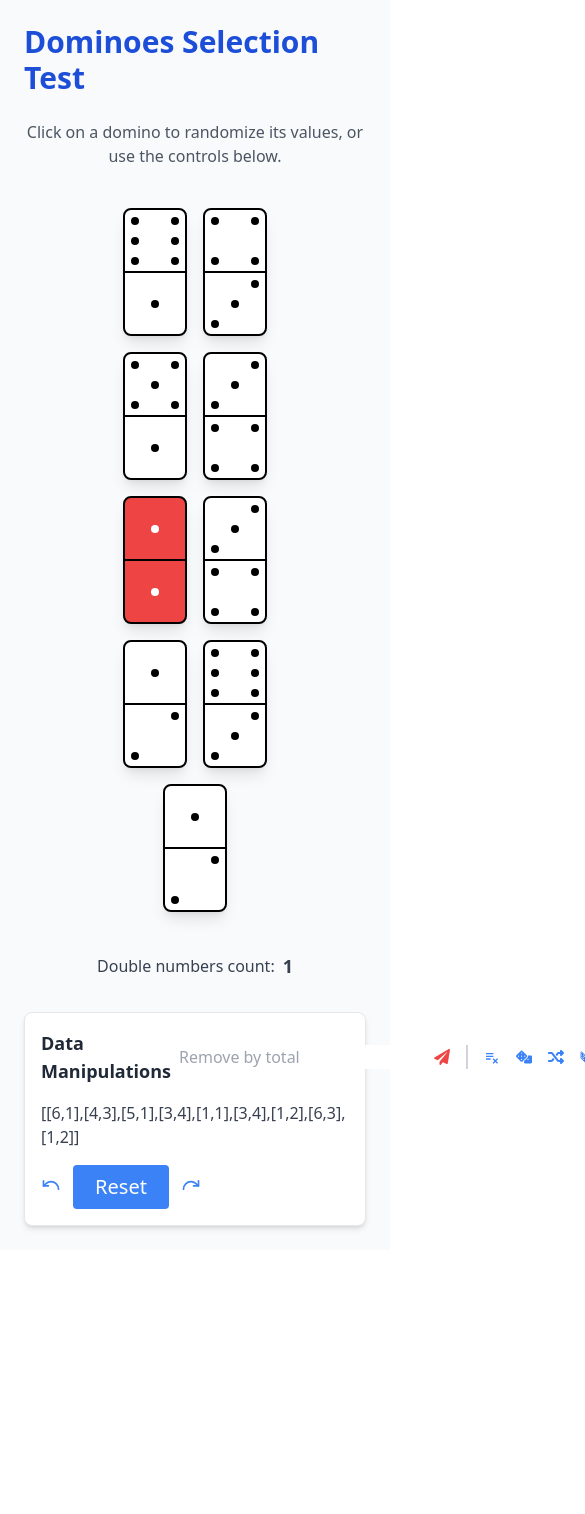
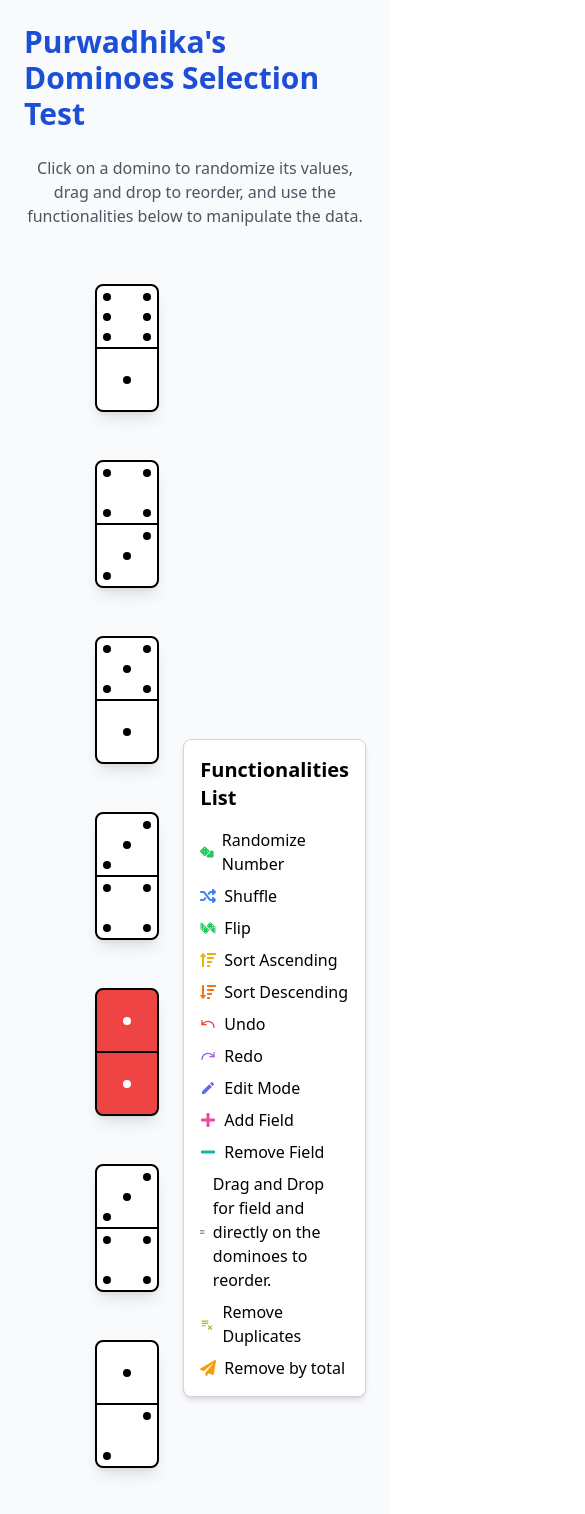
Before and after one commit to zawkey2412/dominoes-uqi, a React (Vite) app: page / in a window 390 px wide. Shown: the top 1514 px of the page, 585 px wide, since content can reach past the window. Before the commit the page ends 1250 px from the top, so only its background shows below. Built offline with nearby package versions, Linux system fonts and the light colour scheme.

Commit message:
update on list and drag and drop

```diff
--- a/package.json
+++ b/package.json
@@ -10,9 +10,11 @@
     "preview": "vite preview"
   },
   "dependencies": {
+    "apexcharts": "^3.52.0",
     "autoprefixer": "^10.4.20",
     "postcss": "^8.4.41",
     "react": "^18.3.1",
+    "react-apexcharts": "^1.4.1",
     "react-dnd-html5-backend": "^16.0.1",
     "react-dom": "^18.3.1",
     "react-icons": "^5.3.0"
--- a/src/App.tsx
+++ b/src/App.tsx
@@ -20,6 +20,7 @@ import {
   addField,
 } from "./utils";
 import {
+  FaBars,
   FaCheck,
   FaDice,
   FaMinus,
@@ -31,6 +32,12 @@ import {
 import { GiDominoTiles } from "react-icons/gi";
 import { FaShuffle } from "react-icons/fa6";
 import { LuRedo, LuUndo } from "react-icons/lu";
+import {
+  handleDragStart,
+  handleDrop,
+  handleDragOver,
+  handleDragEnd,
+} from "./utils";
 
 export default function App() {
   const [dominoes, setDominoes] = useState(initialDominoes);
@@ -40,6 +47,7 @@ export default function App() {
   const [isEditMode, setIsEditMode] = useState(false);
   const [inputNumber, setInputNumber] = useState("");
   const [doubleNumbersCount, setDoubleNumbersCount] = useState<number>(0);
+  const [draggedIndex, setDraggedIndex] = useState<number | null>(null);
 
   useEffect(() => {
     setDoubleNumbersCount(countDoubleNumbers(dominoes));
@@ -48,24 +56,116 @@ export default function App() {
   return (
     <div className="min-h-screen flex flex-col items-center bg-gray-50 p-6">
       <h1 className="text-3xl font-semibold mb-6 text-blue-700">
-        Dominoes Selection Test
+       Purwadhika's Dominoes Selection Test
       </h1>
       <p className="mb-8 text-gray-600 text-center">
-        Click on a domino to randomize its values, or use the controls below.
+        Click on a domino to randomize its values, drag and drop to reorder, and
+        use the functionalities below to manipulate the data.
       </p>
 
-      <div className="w-full max-w-4xl flex flex-col items-center gap-8">
-        <div className="flex flex-wrap justify-center w-1/2">
+      <div className="w-full  flex flex-col items-center gap-8">
+        <div className="w-full flex items-center justify-between">
+          <div className="w-1/3"></div>
+          <div className="flex max-w-4xl flex-wrap justify-center w-1/3">
             {dominoes.map((values, index) => (
+              <div
+                key={index}
+                draggable
+                onDragStart={handleDragStart(index, setDraggedIndex)}
+                onDrop={handleDrop(
+                  index,
+                  dominoes,
+                  setDominoes,
+                  setDraggedIndex,
+                  undoStack,
+                  setUndoStack,
+                  setRedoStack
+                )}
+                onDragOver={handleDragOver}
+                onDragEnd={handleDragEnd(setDraggedIndex)}
+                className={`m-2 p-2 ${
+                  draggedIndex !== null && draggedIndex !== index
+                    ? "bg-red-100 border-red-500  border rounded"
+                    : ""
+                }`}
+              >
                 <Domino
-              key={index}
                   values={values}
                   index={index}
                   updateDomino={(index, newValues) =>
                     updateDomino(dominoes, setDominoes, index, newValues)
                   }
                 />
+              </div>
             ))}
+          </div>
+
+          <div className="w-full md:w-1/3 flex justify-center mt-8 md:mt-0">
+            <div className="w-full md:w-3/4 lg:w-1/2 p-4 h-fit bg-white border border-gray-300 rounded-lg shadow-md">
+              <h2 className="text-justify text-wrap text-xl font-semibold mb-4 text-black">
+                Functionalities List
+              </h2>
+              <ul className="list-none space-y-2">
+                <li className="flex items-center space-x-2 hover:text-black">
+                  <FaDice className="text-green-500 hover:text-black" />
+                  <span>Randomize Number</span>
+                </li>
+                <li className="flex items-center space-x-2 hover:text-black">
+                  <FaShuffle className="text-blue-500 hover:text-black" />
+                  <span>Shuffle</span>
+                </li>
+
+                <li className="flex items-center space-x-2 hover:text-black">
+                  <GiDominoTiles className="text-green-500 hover:text-black" />
+                  <span>Flip</span>
+                </li>
+                <li className="flex items-center space-x-2 hover:text-black">
+                  <FaSortAmountUp className="text-yellow-500 hover:text-black" />
+                  <span>Sort Ascending</span>
+                </li>
+                <li className="flex items-center space-x-2 hover:text-black">
+                  <FaSortAmountDown className="text-orange-500 hover:text-black" />
+                  <span>Sort Descending</span>
+                </li>
+                <li className="flex items-center space-x-2 hover:text-black">
+                  <LuUndo className="text-red-500 hover:text-black" />
+                  <span>Undo</span>
+                </li>
+                <li className="flex items-center space-x-2 hover:text-black">
+                  <LuRedo className="text-purple-500 hover:text-black" />
+                  <span>Redo</span>
+                </li>
+                <li className="flex items-center space-x-2 hover:text-black">
+                  <MdModeEditOutline className="text-indigo-500 hover:text-black" />
+                  <span>Edit Mode</span>
+                </li>
+                <li className="flex items-center space-x-2 hover:text-black">
+                  <FaPlus className="text-pink-500 hover:text-black" />
+                  <span>Add Field</span>
+                </li>
+                <li className="flex items-center space-x-2 hover:text-black">
+                  <FaMinus className="text-teal-500 hover:text-black" />
+                  <span>Remove Field</span>
+                </li>
+
+                <li className="flex items-center space-x-2 hover:text-black">
+                  <FaBars className="text-gray-500 hover:text-black" />
+                  <span>
+                    Drag and Drop for field and directly on the dominoes to
+                    reorder.
+                  </span>
+                </li>
+                <li className="flex items-center space-x-2 hover:text-black">
+                  <MdOutlinePlaylistRemove className="text-lime-500 hover:text-black" />
+                  <span>Remove Duplicates</span>
+                </li>
+                <li className="flex items-center space-x-2 hover:text-black">
+                  <FaPaperPlane className="text-amber-500 hover:text-black" />
+                  <span>Remove by total</span>
+                </li>
+              </ul>
+            </div>
+          </div>
         </div>
 
         <div className="flex items-center text-gray-700">
@@ -74,18 +174,19 @@ export default function App() {
         </div>
 
         <div className="w-full bg-white p-4 rounded-lg shadow-md border">
-          <div className="flex justify-between items-center mb-4">
-            <h2 className="text-lg font-bold text-gray-800">
+          <div className="flex flex-col md:flex-row justify-between items-center mb-4">
+            <h2 className="text-lg font-bold text-gray-800 mb-4 md:mb-0">
               Data Manipulations
             </h2>
-            <div className="flex gap-4 items-center">
+            <div className="flex flex-wrap gap-4 items-center">
+              <div className="flex items-center w-full md:w-auto">
                 <input
                   type="number"
                   value={inputNumber}
                   min={0}
                   onChange={(e) => setInputNumber(e.target.value)}
                   placeholder="Remove by total"
-                className="border-gray-300 rounded-md px-2 w-fit h-fit"
+                  className="border-gray-300 rounded-md px-2 w-full md:w-auto h-fit"
                 />
                 <FaPaperPlane
                   onClick={() => {
@@ -99,10 +200,11 @@ export default function App() {
                     );
                     setInputNumber("");
                   }}
-                className="text-red-500 hover:text-red-700 cursor-pointer"
+                  className="text-red-500 hover:text-red-700 cursor-pointer ml-3 md:ml-0"
                   title="Submit"
                 />
-              <div className="h-6 w-[2px] bg-gray-300" />
+              </div>
+              <div className="h-6 w-[2px] bg-gray-300 hidden md:block" />
               <MdOutlinePlaylistRemove
                 className="text-blue-500 hover:text-red-500 cursor-pointer"
                 onClick={() =>
@@ -199,10 +301,35 @@ export default function App() {
             </div>
           </div>
           {isEditMode ? (
-            <div className=" w-fit text-sm text-gray-700">
+            <div className="w-full text-sm text-gray-700">
               <div>[</div>
               {dominoes.map((domino, index) => (
-                <div key={index} className="flex items-center mb-2">
+                <div
+                  key={index}
+                  className={`flex items-center mb-2 ${
+                    draggedIndex !== null && draggedIndex !== index
+                      ? "bg-red-100 border-red-500"
+                      : ""
+                  }`}
+                  onDrop={handleDrop(
+                    index,
+                    dominoes,
+                    setDominoes,
+                    setDraggedIndex,
+                    undoStack,
+                    setUndoStack,
+                    setRedoStack
+                  )}
+                  onDragOver={handleDragOver}
+                >
+                  <span
+                    className="cursor-pointer mr-2 hover:text-green-500 "
+                    draggable
+                    onDragStart={handleDragStart(index, setDraggedIndex)}
+                    onDragEnd={handleDragEnd(setDraggedIndex)}
+                  >
+                    <FaBars />
+                  </span>
                   <span>[</span>
                   <input
                     type="number"
@@ -277,11 +404,11 @@ export default function App() {
               <div>]</div>
             </div>
           ) : (
-            <div className="overflow-auto text-gray-700">
+            <div className="overflow-auto pt-4 md:pt-0 text-gray-700">
               {JSON.stringify(dominoes)}
             </div>
           )}
-          <div className="flex gap-3 items-center text-xl">
+          <div className="flex flex-wrap gap-3 items-center justify-center md:justify-between text-xl mt-4 md:mt-0">
             <LuUndo
               className="cursor-pointer mt-3 text-blue-500 hover:text-green-500"
               onClick={() =>
--- a/src/utils.tsx
+++ b/src/utils.tsx
@@ -38,7 +38,7 @@ export const Domino = ({
 
   return (
     <div
-      className={`flex flex-col items-center justify-center border-2 border-black w-16 h-32 m-2 ${cardColor} rounded-lg shadow-lg cursor-pointer hover:bg-gray-100`}
+      className={`flex flex-col items-center justify-center border-2 border-black w-16 h-32 m-2 ${cardColor} rounded-lg shadow-lg cursor-pointer hover:bg-gray-200`}
       onClick={handleClick}
     >
       <div className="flex-1 flex items-center justify-center">
@@ -55,6 +55,51 @@ export const Domino = ({
 // Function2 Utility
 // --------------------------------//
 
+// Drag and Drop
+// --------------------------------//
+
+export const handleDragStart = (
+  index: number,
+  setDraggedIndex: Dispatch<SetStateAction<number | null>>
+) => (event: React.DragEvent) => {
+  event.dataTransfer.setData("text/plain", index.toString());
+  setDraggedIndex(index);
+};
+
+export const handleDrop = (
+  index: number,
+  dominoes: number[][],
+  setDominoes: Dispatch<SetStateAction<number[][]>>,
+  setDraggedIndex: Dispatch<SetStateAction<number | null>>,
+  undoStack: number[][][],
+  setUndoStack: Dispatch<SetStateAction<number[][][]>>,
+  setRedoStack: Dispatch<SetStateAction<number[][][]>>
+) => (event: React.DragEvent) => {
+  event.preventDefault();
+  const draggedIndex = parseInt(event.dataTransfer.getData("text/plain"), 10);
+
+  if (draggedIndex !== index) {
+    const updatedDominoes = [...dominoes];
+    const [draggedDomino] = updatedDominoes.splice(draggedIndex, 1);
+    updatedDominoes.splice(index, 0, draggedDomino);
+
+    setUndoStack([...undoStack, dominoes]);
+    setRedoStack([]);
+
+    setDominoes(updatedDominoes);
+  }
+  setDraggedIndex(null);
+};
+
+export const handleDragOver = (event: React.DragEvent) => {
+  event.preventDefault();
+};
+
+export const handleDragEnd = (
+  setDraggedIndex: Dispatch<SetStateAction<number | null>>
+) => () => {
+  setDraggedIndex(null);
+};
 // Angka Random
 // --------------------------------//
 export const getRandomNumber = (min: number, max: number): number =>
```
Also changed, not shown: 1 other file (tests, documents, lock files or other folders). Lines whose indentation alone changed are shown as unchanged.
